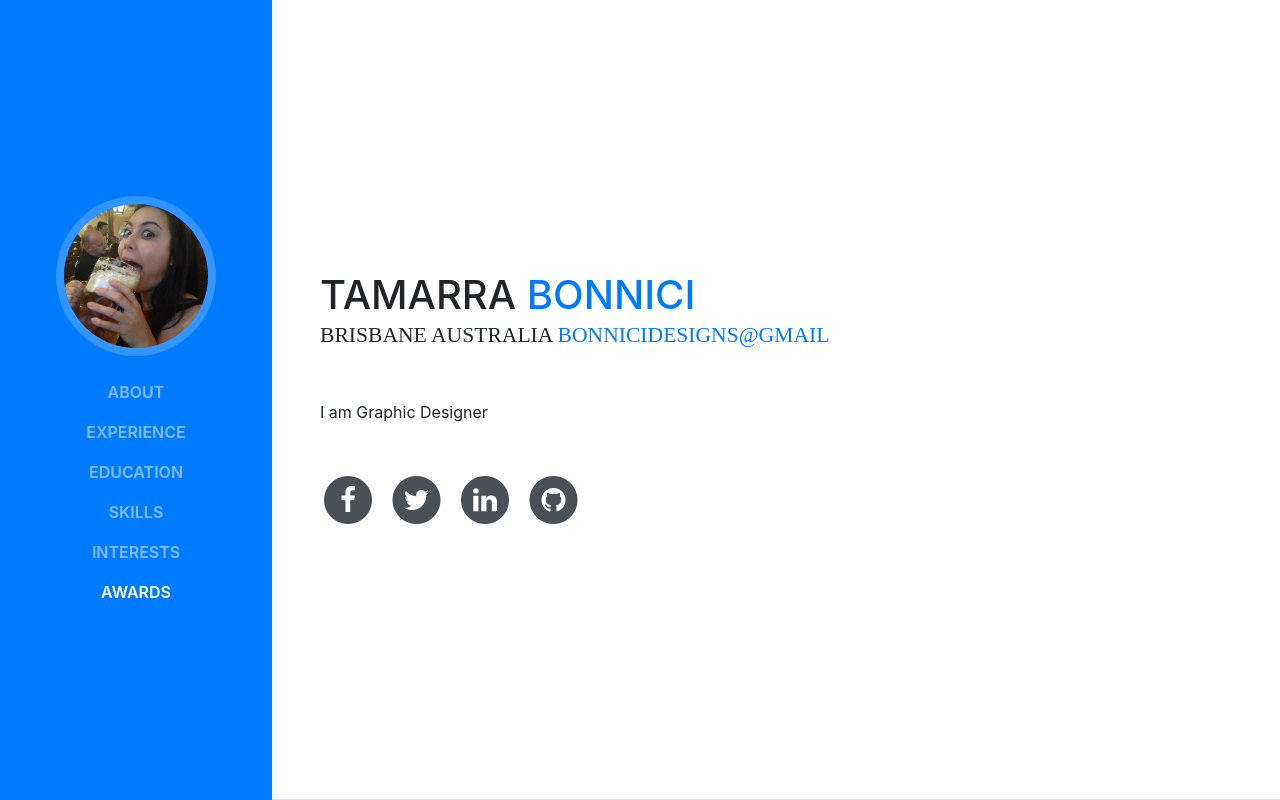
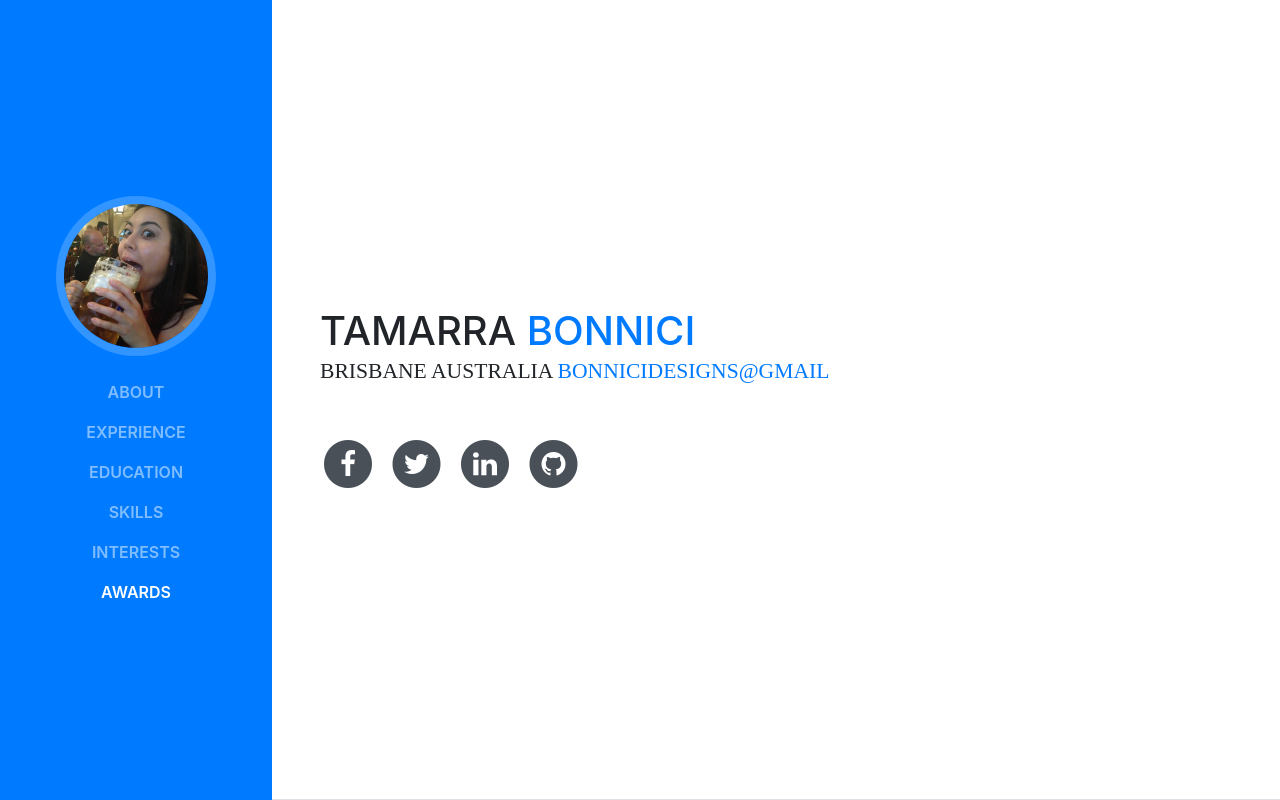
Before and after one commit to TamarraBonnici/portfolio, a website with bundled scripts: page index.html in a window 1280 px wide. Shown: the top 800 px of the page. Built offline with nearby package versions, Linux system fonts and the light colour scheme; a web font is replaced by a local one.

Commit message:
text change

```diff
--- a/index.html
+++ b/index.html
@@ -71,7 +71,6 @@
           <div class="subheading mb-5">Brisbane Australia
             <a href="mailto:bonnicidesigns@gmail.com">bonnicidesigns@gmail</a>
           </div>
-          <p class="mb-5">I am Graphic Designer</p>
           <ul class="list-inline list-social-icons mb-0">
             <li class="list-inline-item">
               <a href="#">
```
